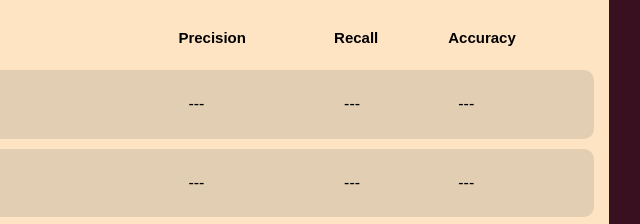
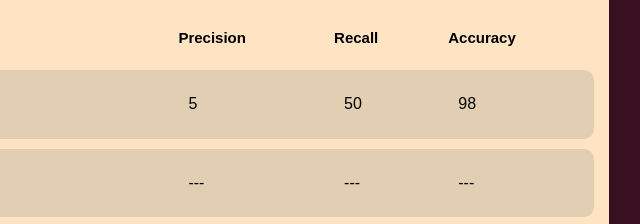
Before and after one commit to bahrawyX/STP, a plain HTML site: page Index.html in a window 1280 px wide. Shown: the part 220-444 px from the top of the page, 531-1171 px from the left. Drawn offline with nearby package versions, Linux system fonts and the light colour scheme.

Commit message:
Updated
team 1

```diff
--- a/Index.html
+++ b/Index.html
@@ -33,9 +33,9 @@
                             <td class="Player">
                                 <span>Venom</span>
                             </td>
-                            <td>---</td>
-                            <td>---</td>
-                            <td>---</td>
+                            <td>5</td>
+                            <td>50</td>
+                            <td>98</td>
                         </tr>
                         <!-- Row 2 -->
                         <tr class="space"> </tr>
```
